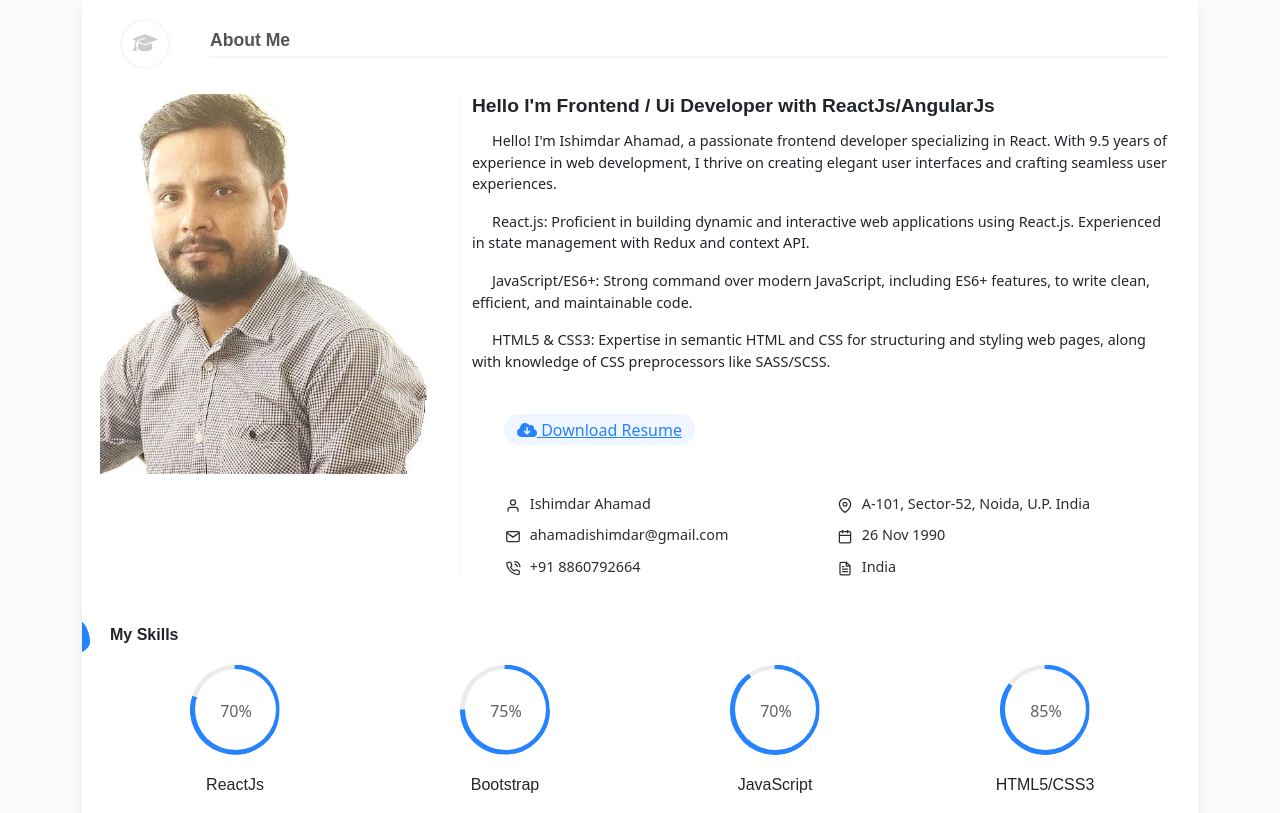
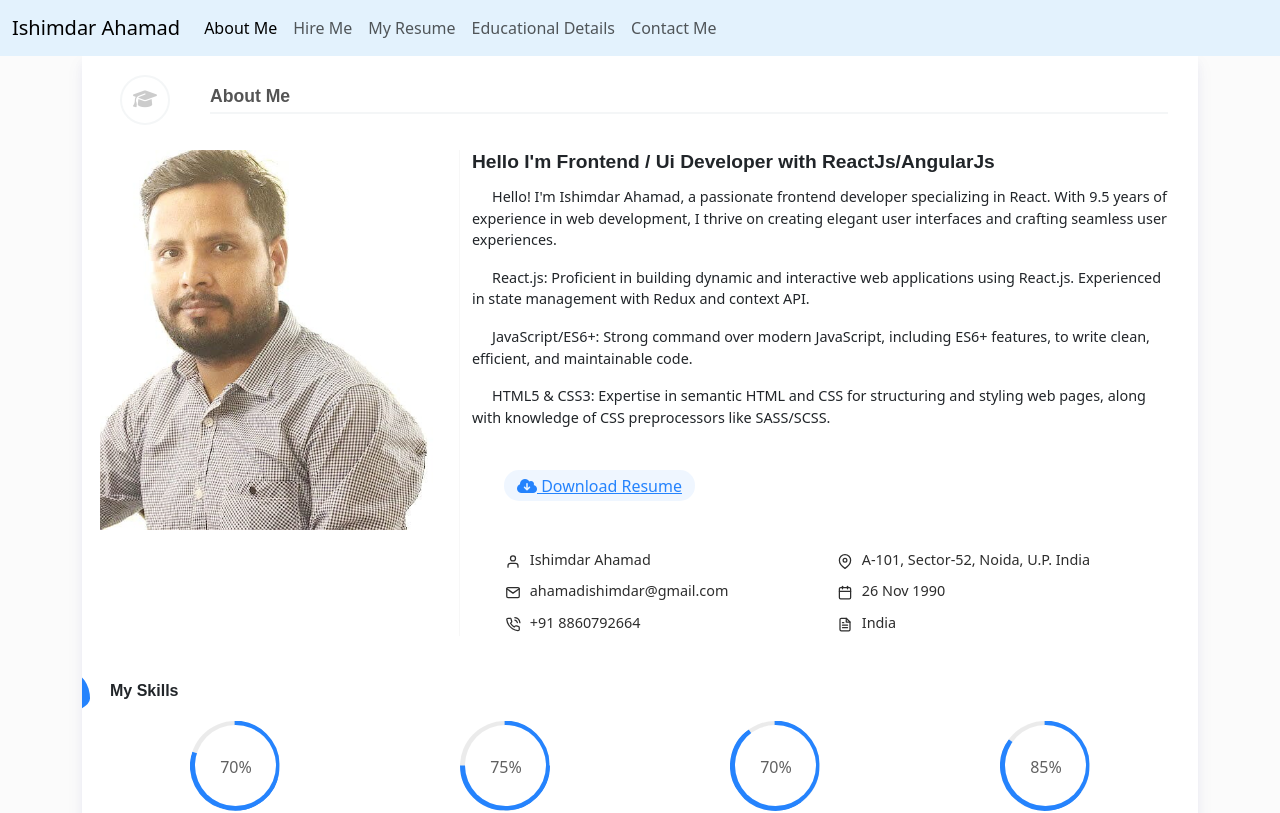
Before and after one commit to ishimdar/test-build, a React (Create React App) app: page / in a window 1280 px wide. Shown: the top 813 px of the page. Built offline with nearby package versions, Linux system fonts and the light colour scheme.

Commit message:
Add navbar

```diff
--- a/src/App.js
+++ b/src/App.js
@@ -2,11 +2,13 @@ import UserProfile from "./component/userProfile";
 
 
 import "./App.css";
+import Navbar from "./component/Navbar";
 
 function App() {
   return (
     <div className="App">
-      <div className="container">
+      <Navbar />
+      <div className="container parentBox">
         <div className="row">
           <UserProfile />
         </div>
--- /dev/null
+++ b/src/component/Navbar/index.js
@@ -0,0 +1,101 @@
+import React, { useEffect, useState } from "react";
+
+const navbarData = [
+  {
+    key: "1",
+    text: "About Me",
+    id: "aboutMe",
+    url: "",
+  },
+  {
+    key: "2",
+    text: "Hire Me",
+    id: "hireMe",
+    url: "",
+  },
+  {
+    key: "3",
+    text: "My Resume",
+    id: "myResume",
+    url: "",
+  },
+  {
+    key: "4",
+    text: "Educational Details",
+    id: "educationalDetails",
+    url: "",
+  },
+  {
+    key: "5",
+    text: "Contact Me",
+    id: "contactUs",
+    url: "",
+  },
+];
+
+export default function Navbar() {
+  const [address, setAddress] = useState("");
+  const [active, setActive] = useState("aboutMe");
+  const [isMobile, setIsMobile] = useState(false);
+
+  useEffect(() => {
+    const loc = window.location;
+    setAddress(loc);
+  }, []);
+
+  const handleClick = (item) => {
+    setActive(item.id);
+    setIsMobile(false)
+  };
+
+  const handleCliclMob = () => {
+    setIsMobile(!isMobile)
+  }
+
+  return (
+    <header>
+      <nav
+        className="navbar navbar-expand-lg fixed-top"
+        style={{ backgroundColor: "#e3f2fd" }}
+      >
+        <div className="container-fluid">
+          <a className="navbar-brand" href="#">
+            Ishimdar Ahamad
+          </a>
+          <button
+            className="navbar-toggler"
+            type="button"
+            data-bs-toggle="collapse"
+            data-bs-target="#navbarSupportedContent"
+            aria-controls="navbarSupportedContent"
+            aria-expanded="false"
+            aria-label="Toggle navigation"
+            onClick={() => handleCliclMob()}
+          >
+            <span className="navbar-toggler-icon"></span>
+          </button>
+          <div className={`collapse navbar-collapse ${isMobile ? 'show':''}`} id="navbarSupportedContent">
+            <ul className="navbar-nav me-auto mb-2 mb-lg-0">
+              {navbarData.map((item) => {
+                return (
+                  <li className="nav-item" key={item.key}>
+                    <a
+                      className={`nav-link ${
+                        active == item.id ? "active" : ""
+                      }`}
+                      aria-current="page"
+                      href={`#${item.id}`}
+                      onClick={(e) => handleClick(item)}
+                    >
+                      {item.text}
+                    </a>
+                  </li>
+                );
+              })}
+            </ul>
+          </div>
+        </div>
+      </nav>
+    </header>
+  );
+}
--- a/src/component/userProfile/index.js
+++ b/src/component/userProfile/index.js
@@ -5,6 +5,7 @@ import "../../assets/scss/style.scss";
 import "./index.css";
 // import resume from "../../assets/download/Ishimdar-Developer.doc"
 import resume from "../../assets/download/Ishimdar-Developer.pdf";
+
 
 export default function UserProfile() {
   // const handleClickDownload = (e) => {
@@ -17,13 +18,14 @@ export default function UserProfile() {
   // }
 
   return (
+    <div>
       <div className="col-lg-12">
         <div className="profile-detail">
           <div className="row right-title">
             <div className="col-sm-1 col-2 icob">
               <i className="fas fa-graduation-cap"></i>
             </div>
-          <div className="col-sm-11 col-10 titb">
+            <div className="col-sm-11 col-10 titb" id="aboutMe">
               <h2>About Me</h2>
             </div>
           </div>
@@ -34,7 +36,9 @@ export default function UserProfile() {
             </div>
             <div className="col-md-8 about-detail">
               <div className="detal-jumbo">
-              <h3>Hello I'm Frontend / Ui Developer with ReactJs/AngularJs</h3>
+                <h3>
+                  Hello I'm Frontend / Ui Developer with ReactJs/AngularJs
+                </h3>
                 <p>
                   Hello! I'm Ishimdar Ahamad, a passionate frontend developer
                   specializing in React. With 9.5 years of experience in web
@@ -52,9 +56,9 @@ export default function UserProfile() {
                   maintainable code.
                 </p>
                 <p>
-                HTML5 & CSS3: Expertise in semantic HTML and CSS for structuring
-                and styling web pages, along with knowledge of CSS preprocessors
-                like SASS/SCSS.
+                  HTML5 & CSS3: Expertise in semantic HTML and CSS for
+                  structuring and styling web pages, along with knowledge of CSS
+                  preprocessors like SASS/SCSS.
                 </p>
               </div>
               <div className="links">
@@ -498,7 +502,7 @@ export default function UserProfile() {
           </div>
           <br />
           <br />
-        <div className="row right-title">
+          <div className="row right-title" id="hireMe">
             <div className="col-sm-1 col-2 icob">
               <i className="fas fa-graduation-cap"></i>
             </div>
@@ -609,7 +613,7 @@ export default function UserProfile() {
             </div>
           </div>
 
-        <div className="row right-title">
+          <div className="row right-title" id="myResume">
             <div className="col-sm-1 col-2 icob">
               <i className="fas fa-graduation-cap"></i>
             </div>
@@ -637,8 +641,8 @@ export default function UserProfile() {
                         <h4>Module Lead in LTIMindtree</h4>
                         <p>
                           Here I have worked on Healthcare and Construction
-                        projects. In both projects, I have used ReactJS, Redux,
-                        Bootstrap, MUI, HTML5, CSS3, Responsiveness.
+                          projects. In both projects, I have used ReactJS,
+                          Redux, Bootstrap, MUI, HTML5, CSS3, Responsiveness.
                         </p>
                       </span>{" "}
                     </div>
@@ -698,7 +702,7 @@ export default function UserProfile() {
             </div>
           </div>
 
-        <div className="title-2 row no-margin">
+          <div className="title-2 row no-margin" id="educationalDetails">
             <h2>Educational Details</h2>
           </div>
 
@@ -779,7 +783,7 @@ export default function UserProfile() {
             </div>
           </div>
 
-        <div id="contactus" className="row right-title pt-4">
+          <div id="contactUs" className="row right-title pt-4">
             <div className="col-sm-1 col-2 icob">
               <i className="fas fa-graduation-cap"></i>
             </div>
@@ -851,5 +855,6 @@ export default function UserProfile() {
           </div>
         </div>
       </div>
+    </div>
   );
 }
--- a/src/index.css
+++ b/src/index.css
@@ -1,3 +1,7 @@
 img {
   max-width: 100%;
 }
+
+.parentBox{
+  padding-top: 56px;
+}
```
Lines whose indentation alone changed are shown as unchanged.
